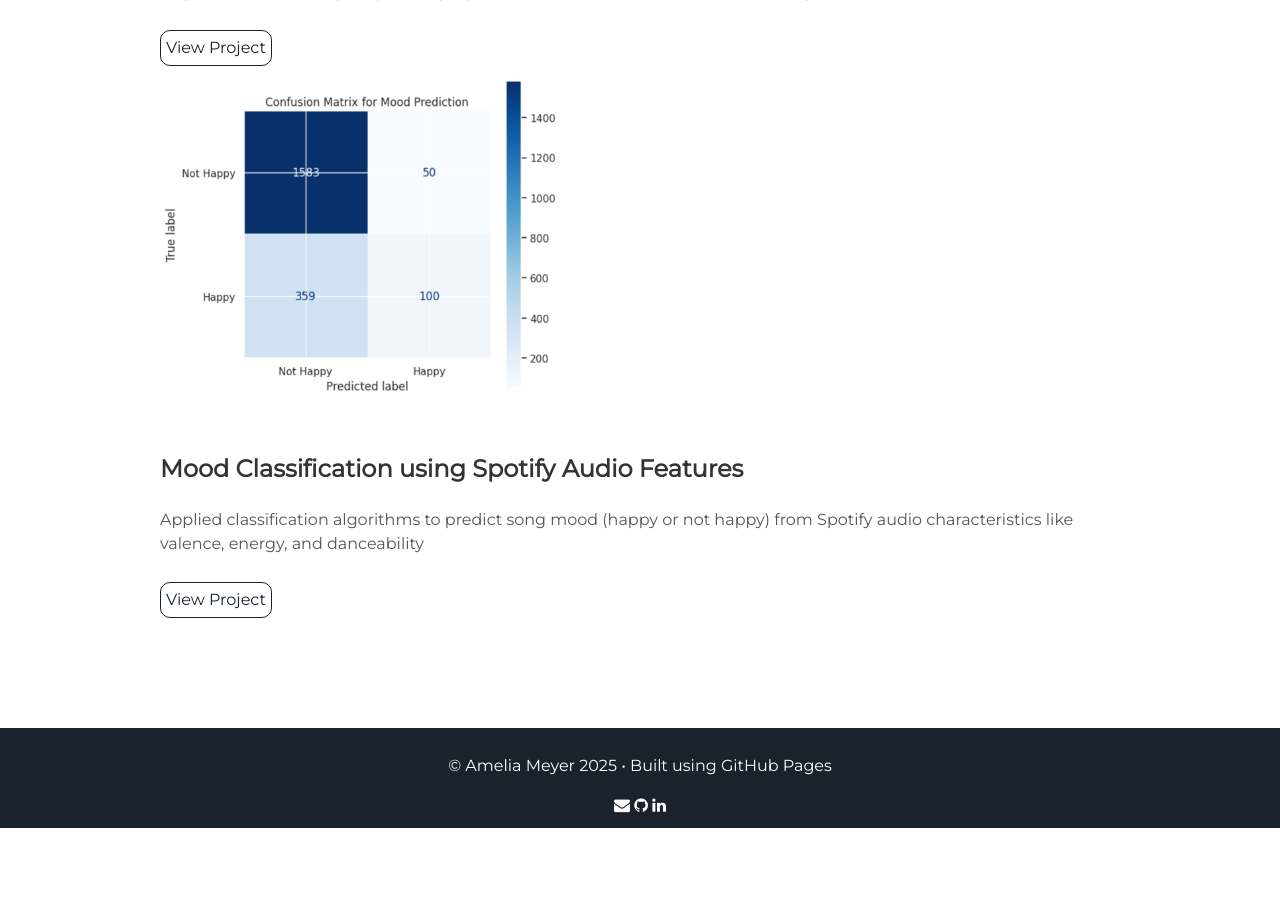
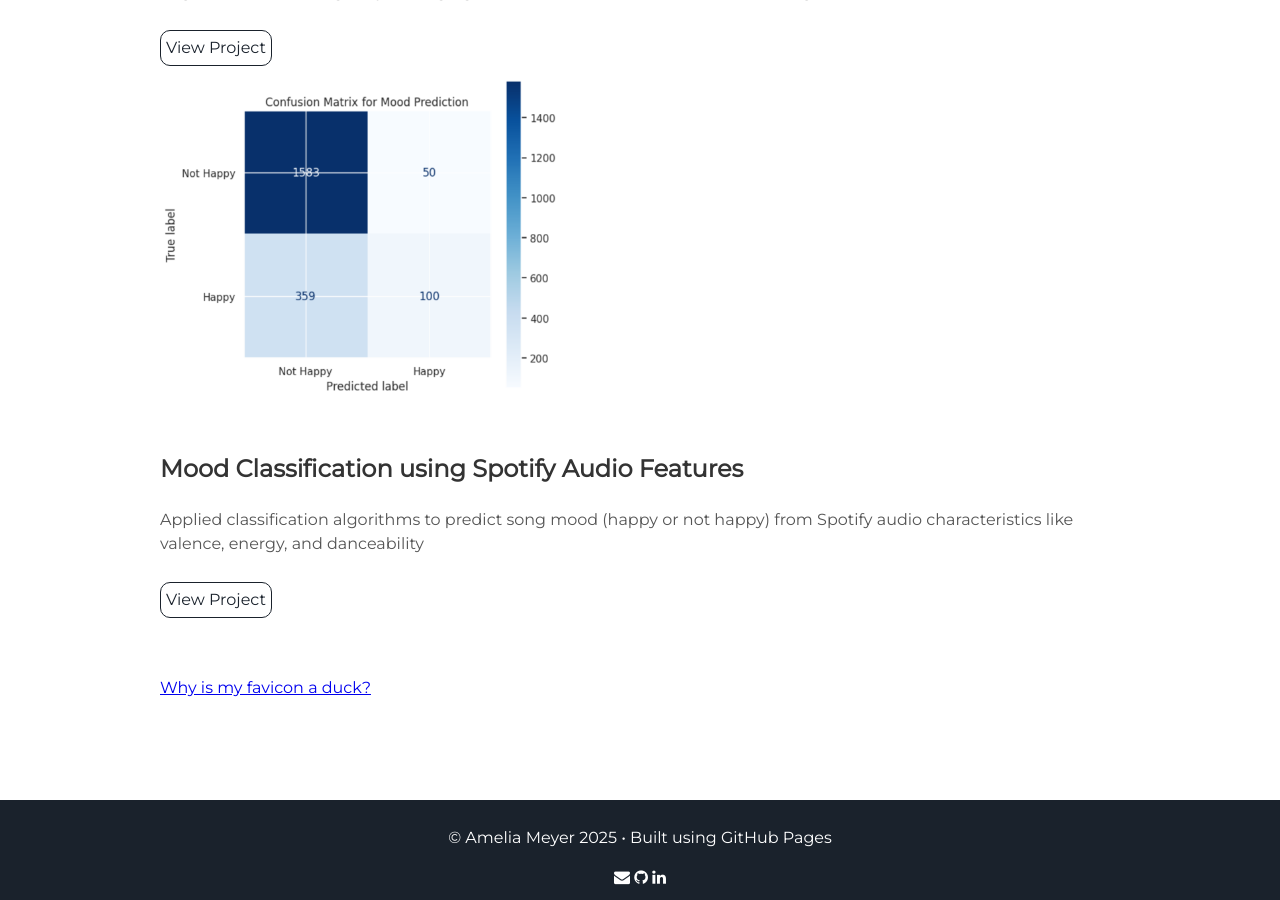
Before and after one commit to ameliameyer/home_, a Jekyll site: the page built from index.html, in a window 1280 px wide and 900 px high, scrolled down 2296 px. Built offline with Jekyll 4.4.1, drawn with Linux system fonts in a browser that asks for light colours; before the commit the page ends 3124 px from its top, so only the background shows below that.

Commit message:
Update projects.html

```diff
--- a/_includes/projects.html
+++ b/_includes/projects.html
@@ -22,4 +22,6 @@
   </div>
 
   <!-- Add more project cards as needed -->
+  <br><br>
+  <a href="https://rubberduckdebugging.com/" target="_blank">Why is my favicon a duck?</a>
 </div>
```
